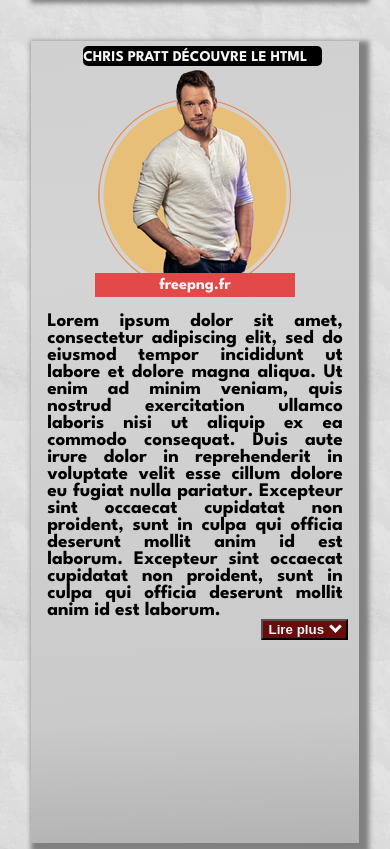
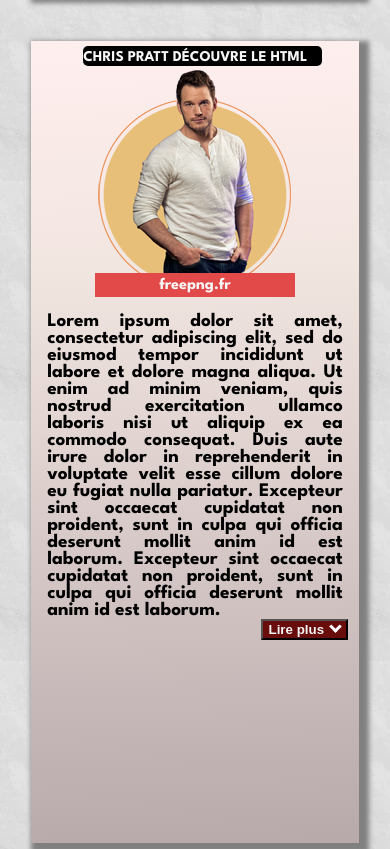
Before and after one commit to triangle999/SCSS, a plain HTML site: page html/index.html in a window 390 px wide. Shown: the part 1019-1868 px from the top of the page. Drawn offline with Linux system fonts and the light colour scheme; a script that the page names is missing; a web font is replaced by a local one.

Commit message:
mise à jour scss

```diff
--- a/scss/style.scss
+++ b/scss/style.scss
@@ -74,20 +74,20 @@ section {
     margin-bottom: 1em;
 }
 .container__card:nth-child(n+1) {
-    background: linear-gradient(178deg,rgb(209, 208, 208) 0%, rgb(212, 212, 212) 28%, rgb(202, 202, 202) 84%, rgb(179, 179, 179) 100%);
+    background: linear-gradient(178deg,rgb(255, 238, 238) 0%, rgba(242, 230, 225, 1) 28%, rgb(196, 182, 182) 84%, rgb(184, 170, 170) 100%);
     width: 18vw;
     height: 79vh;
     text-align: justify;
     box-shadow: 5px 5px 5px 5px gray;
 }
 .container__card:nth-child(n+2) {
-    background: rlinear-gradient(178deg,rgb(209, 208, 208) 0%, rgb(212, 212, 212) 28%, rgb(202, 202, 202) 84%, rgb(179, 179, 179) 100%);
+    background: linear-gradient(178deg,rgb(255, 238, 238) 0%, rgba(242, 230, 225, 1) 28%, rgb(196, 182, 182) 84%, rgb(184, 170, 170) 100%);
     width: 18vw;
     height: 79vh;
     text-align: justify;
 }
 .container__card:nth-child(n+3) {
-    background: linear-gradient(178deg,rgb(209, 208, 208) 0%, rgb(212, 212, 212) 28%, rgb(202, 202, 202) 84%, rgb(179, 179, 179) 100%);
+    background: linear-gradient(178deg,rgb(255, 238, 238) 0%, rgba(242, 230, 225, 1) 28%, rgb(196, 182, 182) 84%, rgb(184, 170, 170) 100%);
     width: 18vw;
     height: 81vh;
     text-align: justify;
@@ -193,19 +193,19 @@ footer {
     height: 100%;
   }
     .container__card:nth-child(n+1) {
-        background: linear-gradient(178deg,rgb(209, 208, 208) 0%, rgb(212, 212, 212) 28%, rgb(202, 202, 202) 84%, rgb(179, 179, 179) 100%);
+        background: linear-gradient(178deg,rgb(255, 238, 238) 0%, rgba(242, 230, 225, 1) 28%, rgb(196, 182, 182) 84%, rgb(184, 170, 170) 100%);
         width: 84vw;
         height: 99vh;
         text-align: justify;
 }
     .container__card:nth-child(n+2) {
-        background: linear-gradient(178deg,rgb(209, 208, 208) 0%, rgb(212, 212, 212) 28%, rgb(202, 202, 202) 84%, rgb(179, 179, 179) 100%);
+        background: linear-gradient(178deg,rgb(255, 238, 238) 0%, rgba(242, 230, 225, 1) 28%, rgb(196, 182, 182) 84%, rgb(184, 170, 170) 100%);
         width: 84vw;
         height: 95vh;
         text-align: justify;
 }
     .container__card:nth-child(n+3) {
-        background: linear-gradient(178deg,rgb(209, 208, 208) 0%, rgb(212, 212, 212) 28%, rgb(202, 202, 202) 84%, rgb(179, 179, 179) 100%);
+        background: linear-gradient(178deg,rgb(255, 238, 238) 0%, rgba(242, 230, 225, 1) 28%, rgb(196, 182, 182) 84%, rgb(184, 170, 170) 100%);
         width: 84vw;
         height: 95vh;
         text-align: justify;
```
Also changed, not shown: css/style.css.
